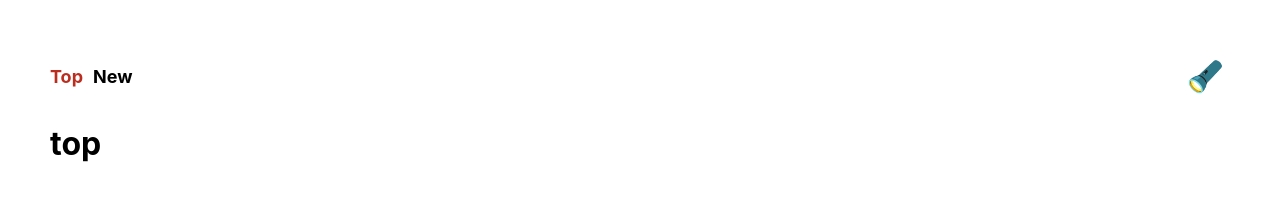
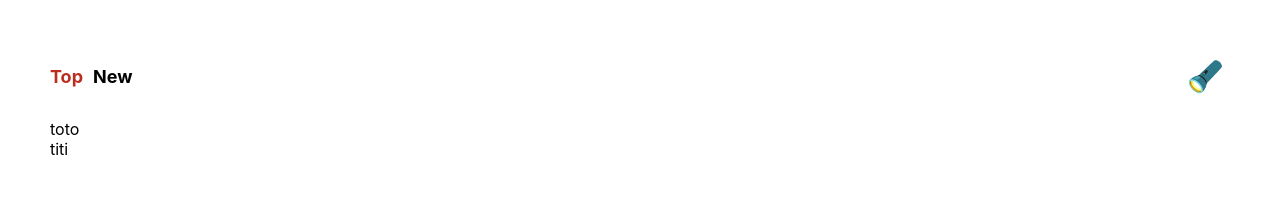
Before and after one commit to omoemm/hnclone, a React app: page / in a window 1280 px wide. Shown: the top 213 px of the page. Built offline with nearby package versions, Linux system fonts and the light colour scheme.

Commit message:
Add preliminary layout for posts

```diff
--- a/app/components/Posts.js
+++ b/app/components/Posts.js
@@ -1,13 +1,41 @@
 import React from 'react'
 import PropTypes from 'prop-types'
 
+function PostsList({posts}) {
+  return (
+    <ul>
+      {posts.map((post) => {
+        const {id, title} = post
+        return (
+          <li key={id}>
+            {title}
+          </li>
+        )
+      })}
+    </ul>
+  )
+}
+
+PostsList.propTypes = {
+  posts: PropTypes.array.isRequired
+}
+
 export default class Posts extends React.Component {
-  propTypes = {
+  static propTypes = {
     category: PropTypes.string.isRequired,
+  }
+
+  state = {
+    posts: [{id: 22, title:'toto'},{id: 23, title: 'titi'}]
   }
 
   render() {
     const { category } = this.props
-    return <h1>{category}</h1>
+    const { posts } = this.state
+    return (
+      <>
+      {posts && <PostsList posts={posts}/>}
+      </>
+    )
   }
 }
```
